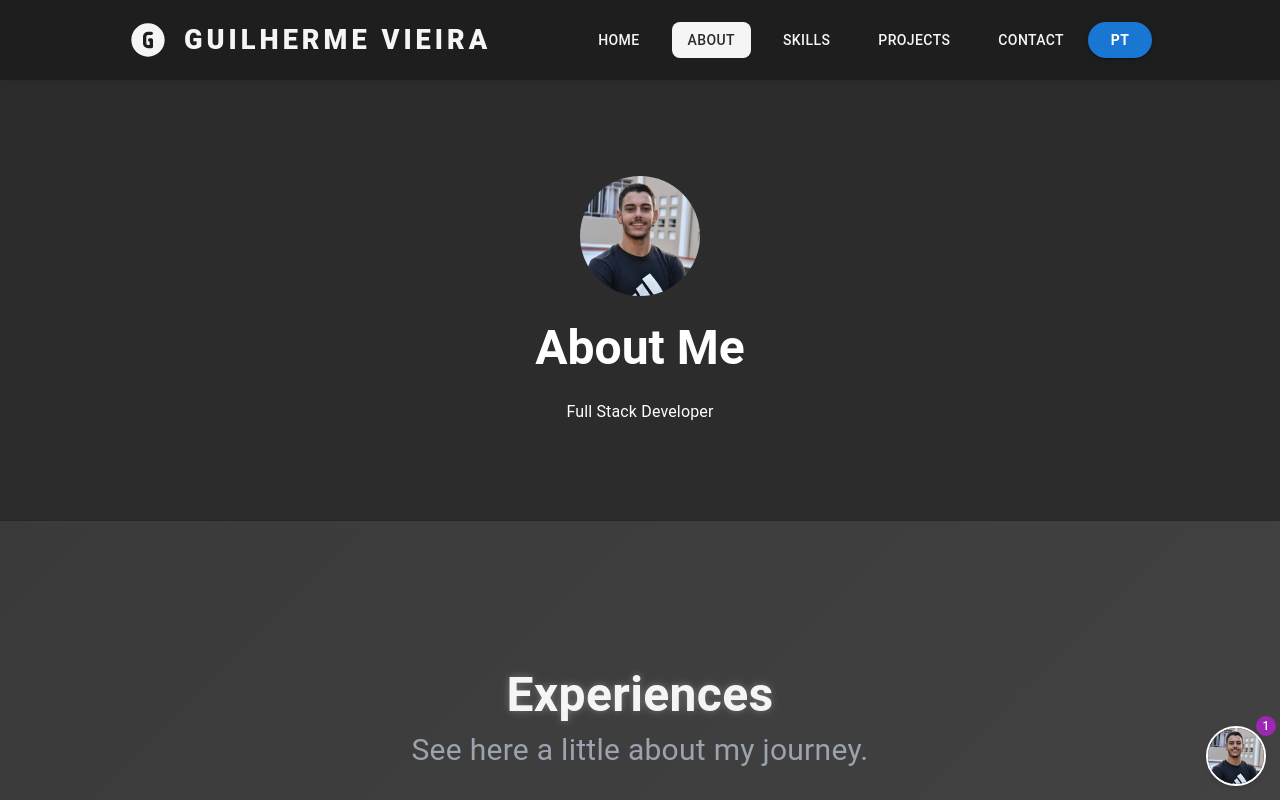
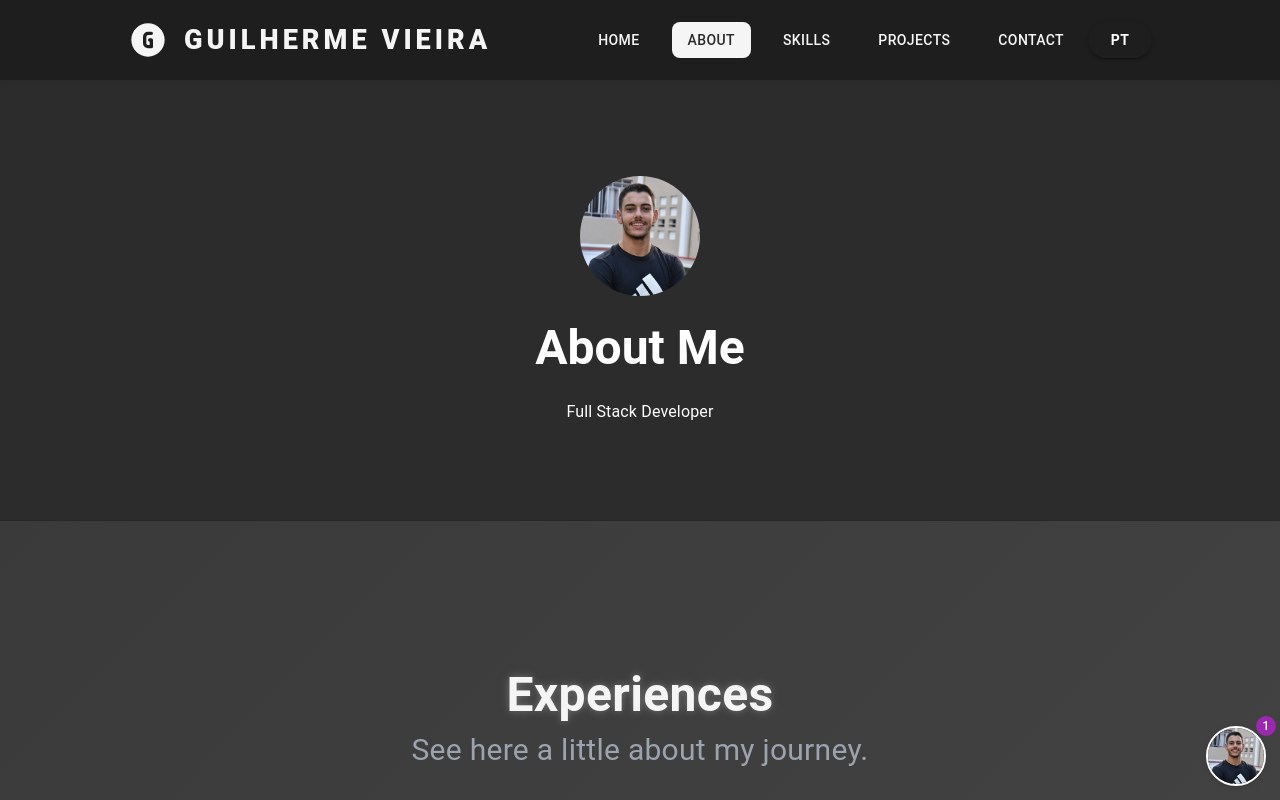
Before and after one commit to felipeaps46/Portifolio_Lab, a React (Vite) app in the folder portifolio/: page /sobre in a window 1280 px wide. Shown: the top 800 px of the page. Built offline with nearby package versions, Linux system fonts and the light colour scheme.

Commit message:
Style: button switchlanguages

```diff
--- a/portifolio/src/components/LanguageSwitcher.tsx
+++ b/portifolio/src/components/LanguageSwitcher.tsx
@@ -20,9 +20,9 @@ export default function LanguageSwitcher() {
         px: 2.5,
         color: isPT ? "#f5f5f5" : "#fff",
         borderColor: "#f5f5f5",
-                backgroundColor: isPT ? "transparent" : "#1976d2", // azul padrão MUI
+        backgroundColor: isPT ? "transparent" : "transparent", // azul padrão MUI
         "&:hover": {
-                    backgroundColor: isPT ? "rgba(245,245,245,0.1)" : "#1565c0", // azul escuro no hover
+          backgroundColor: isPT ? "rgba(245,245,245,0.1)" : "rgba(245,245,245,0.1)", // azul escuro no hover
           borderColor: "#f5f5f5",
         },
       }}
--- a/portifolio/src/i18n.ts
+++ b/portifolio/src/i18n.ts
@@ -9,7 +9,7 @@ i18n
   .use(LanguageDetector)
   .use(initReactI18next)
   .init({
-    fallbackLng: "pt", // se não encontrar, usa português
+    fallbackLng: "pt",
     interpolation: {
       escapeValue: false
     },
```
Lines whose indentation alone changed are shown as unchanged.
